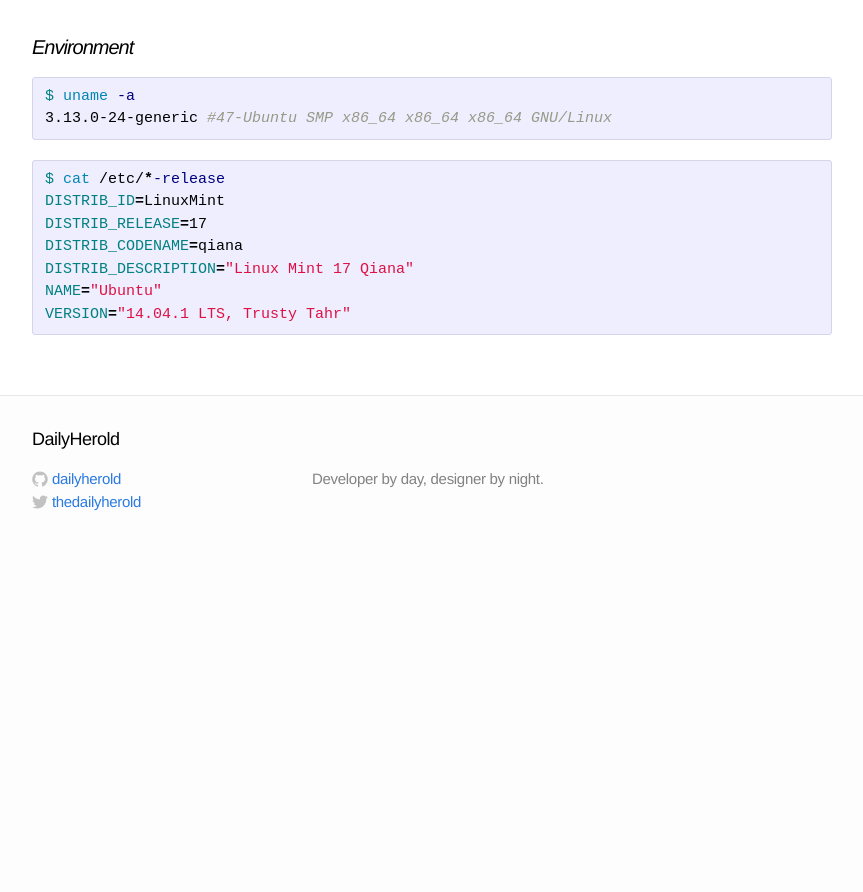
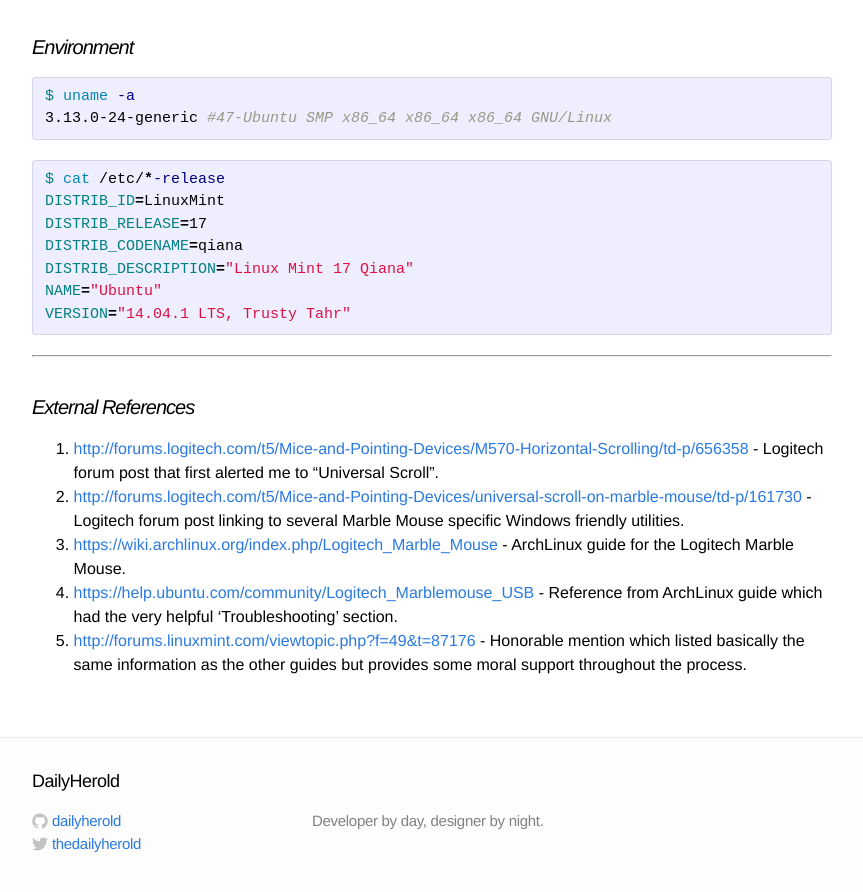
Before and after one commit to dailyherold/dailyherold.github.io, a Jekyll site: the page built from _posts/2014-10-31-ninja-scrolling-linux-m570-trackball.md, in a window 1280 px wide and 900 px high, scrolled down 3025 px. Shown: the top 892 px of the window, without its empty margins (208-1071 px from the left). Built offline with Jekyll 4.4.1, drawn with Linux system fonts in a browser that asks for light colours; before the commit the page ends 3583 px from its top, so only the background shows below that; some of the changed text lies outside the part shown.

Commit message:
ninja scroll: update link references and minor changes

```diff
--- a/_posts/2014-10-31-ninja-scrolling-linux-m570-trackball.md
+++ b/_posts/2014-10-31-ninja-scrolling-linux-m570-trackball.md
@@ -13,12 +13,12 @@ David, a co-worker of mine, was describing his *somewhat* affinity for the Apple
 
 "That would be nice," I thought. We code, we don't have a strict coding guidline, and horizontal scrolling extends far beyond 80px in many/all cases. Plus I am always happy on the Y-axis with my scrollwheel, but any x-axis movement still requires me to find the scroll bar and do it the old-school way. Cue Google rabbit hole...
 
-1. Google 'M570 Horizontal scrolling' -> [1st result](http://forums.logitech.com/t5/Mice-and-Pointing-Devices/M570-Horizontal-Scrolling/td-p/656358)
-  * _"People are thinking the same thing I am"_
-2. Google 'Universal scroll trackball' -> [1st result](http://forums.logitech.com/t5/Mice-and-Pointing-Devices/universal-scroll-on-marble-mouse/td-p/161730)
-  * _"A solution appears to exist, please Linux support...."_
-3. Google 'Marble mouse scroll wheel' -> [2nd result](https://wiki.archlinux.org/index.php/Logitech_Marble_Mouse)
-  * _"YES, ArchLinux documentation"_
+1. Google 'M570 Horizontal scrolling' -> [1st result][1]
+  * "People are thinking the same thing I am"
+2. Google 'Universal scroll trackball' -> [1st result][2]
+  * "A solution appears to exist, please Linux support...."
+3. Google 'Marble mouse scroll wheel' -> [2nd result][3]
+  * "YES, ArchLinux documentation"
 
 At this point I know a solution exists, although it seems all the guides are for the "Marble Mouse", Logitech's ambidextrous trackball:
 
@@ -52,9 +52,9 @@ EndSection
 
 I added the necessary settings to the default "InputClass" block, and with great anticipation I restarted my X server (I just log out and in). Result? No change. Time to debug...
 
-Luckily, I noticed at the bottom of the ArchLinux guide a reference to a [Ubuntu community guide](https://help.ubuntu.com/community/Logitech_Marblemouse_USB) which covered mostly the same information apart from a key 'Troubleshooting' section.
+Luckily, I noticed at the bottom of the ArchLinux guide a reference to a [Ubuntu community guide][4] which covered mostly the same information apart from a very helpful 'Troubleshooting' section.
 
-By tailing `/var/log/Xorg.0.log` and unplugging/re-plugging the Logitech wireless fob, I deducted some key information that led me to modify my config file like so:
+By tailing `/var/log/Xorg.0.log` and unplugging/re-plugging the Logitech wireless fob, I deducted some key information that, along with the rest of the guides, led me to modify my config file like so:
 
 {% highlight bash %}
 Section "InputClass"
@@ -111,3 +111,18 @@ DISTRIB_DESCRIPTION="Linux Mint 17 Qiana"
 NAME="Ubuntu"
 VERSION="14.04.1 LTS, Trusty Tahr"
 {% endhighlight %}
+
+***
+
+####*External References*
+1. [http://forums.logitech.com/t5/Mice-and-Pointing-Devices/M570-Horizontal-Scrolling/td-p/656358][1] - Logitech forum post that first alerted me to "Universal Scroll".
+2. [http://forums.logitech.com/t5/Mice-and-Pointing-Devices/universal-scroll-on-marble-mouse/td-p/161730][2] - Logitech forum post linking to several Marble Mouse specific Windows friendly utilities.
+3. [https://wiki.archlinux.org/index.php/Logitech_Marble_Mouse][3] - ArchLinux guide for the Logitech Marble Mouse.
+4. [https://help.ubuntu.com/community/Logitech_Marblemouse_USB][4] - Reference from ArchLinux guide which had the very helpful 'Troubleshooting' section.
+5. [http://forums.linuxmint.com/viewtopic.php?f=49&t=87176][5] - Honorable mention which listed basically the same information as the other guides but provides some moral support throughout the process.
+
+[1]: http://forums.logitech.com/t5/Mice-and-Pointing-Devices/M570-Horizontal-Scrolling/td-p/656358
+[2]: http://forums.logitech.com/t5/Mice-and-Pointing-Devices/universal-scroll-on-marble-mouse/td-p/161730
+[3]: https://wiki.archlinux.org/index.php/Logitech_Marble_Mouse
+[4]: https://help.ubuntu.com/community/Logitech_Marblemouse_USB
+[5]: http://forums.linuxmint.com/viewtopic.php?f=49&t=87176
```
